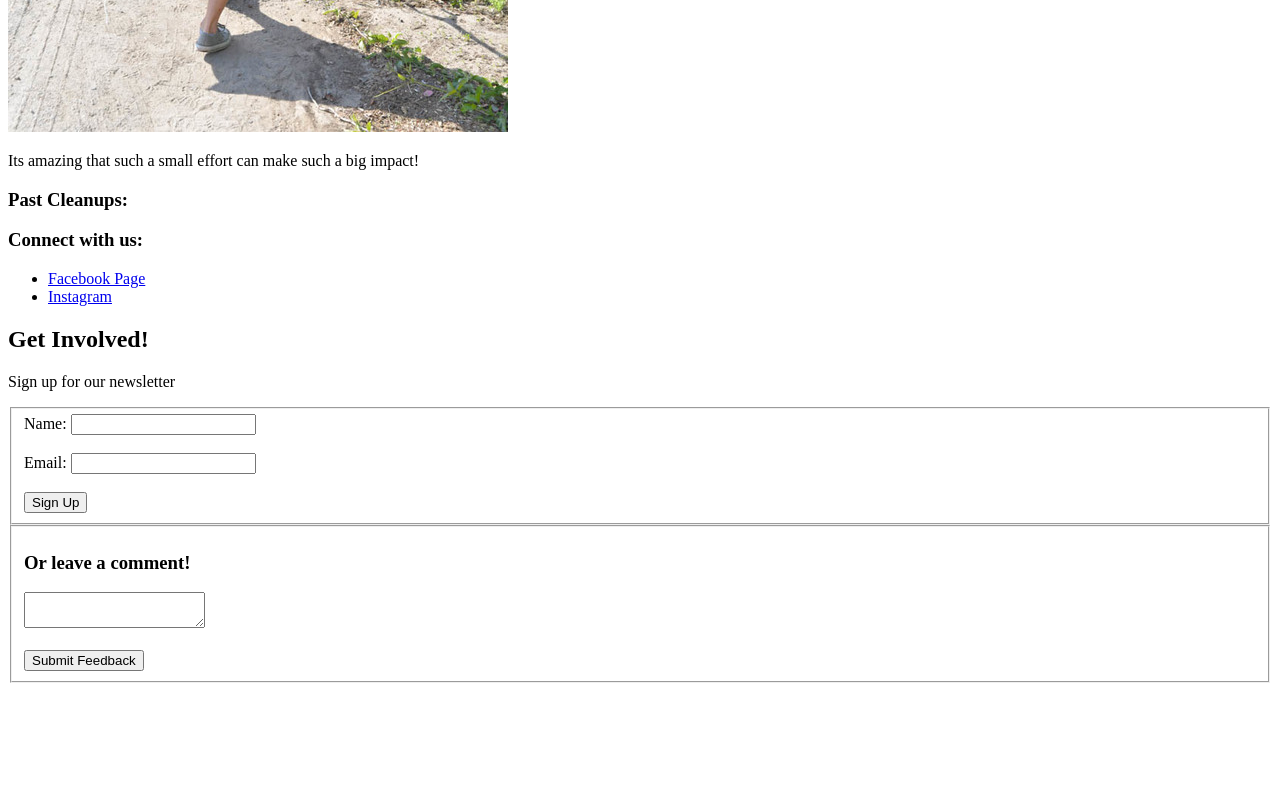
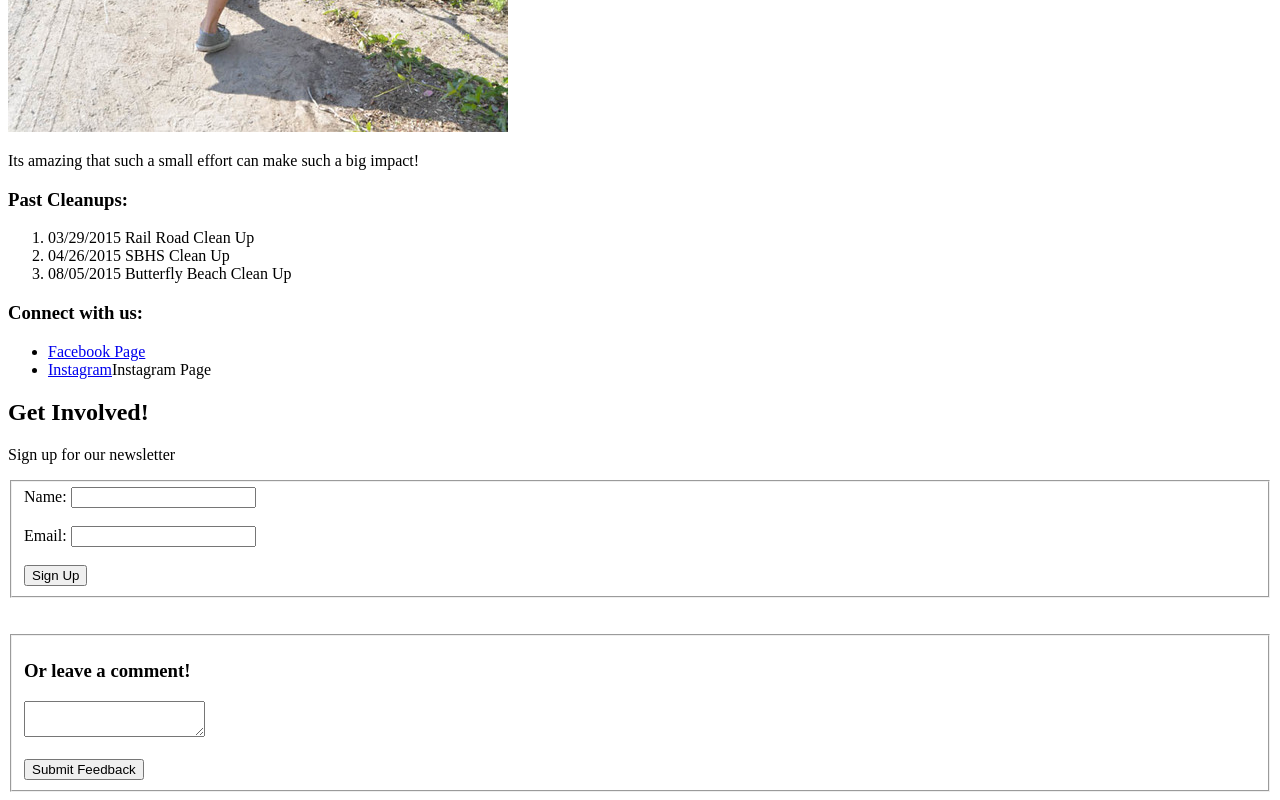
Before and after one commit to rezn5447/rezn5447.github.io, a plain HTML site: page index.html in a window 1280 px wide. Shown: the part 1950-2750 px from the top of the page. Before the commit the page ends 2641 px from the top, so only its background shows below. Drawn offline with Linux system fonts and the light colour scheme.

Commit message:
Add button connection to newsletter and comment pages

```diff
--- a/index.html
+++ b/index.html
@@ -26,7 +26,13 @@
 </div>
 <div>
 	<h3>Past Cleanups:</h3>
+<ol>
+	<li> 03/29/2015 Rail Road Clean Up	</li>
+	<li> 04/26/2015 SBHS Clean Up</li>
+	<li> 08/05/2015 Butterfly Beach Clean Up</li>
 
+
+</ol>
 
 </div>
 <div>
@@ -34,22 +40,25 @@
 <ul>
 <li><a href="https://www.facebook.com/keepitcleansb/?fref=ts">Facebook Page</a>
 </li>
-<li><a href="https://www.instagram.com/keepitcleansb/?hl=en">Instagram</a></li>
+<li><a href="https://www.instagram.com/keepitcleansb/?hl=en">Instagram</a>Instagram Page</li>
 </ul>
 </div>
 <div>
 <h2>Get Involved!</h2>
 <p>Sign up for our newsletter</p>
-<form>
+<form action="newsletter.html">
 	<fieldset>
 	<label>Name:</label>	<input type="name" name="name">
 	<br><br>
 	<label>Email:</label>	<input type="email" name="email">
 	<br>
 	<br>
-	<button type="submit">Sign Up</button>
+	<button type="submit" action="newsletter.html">Sign Up</button>
 	</fieldset>
+</form>
 
+<br><br>
+<form action="comment.html">
 	<fieldset>
 	<h3>Or leave a comment!</h3>
 		<textarea>
```
